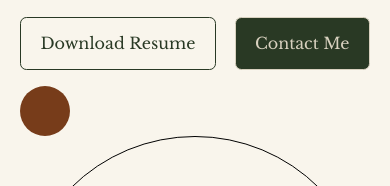
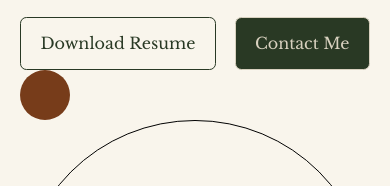
Before and after one commit to alexchanocua/portfolio, a React (Create React App) app: page / in a window 390 px wide. Shown: the part 206-392 px from the top of the page. Built offline with nearby package versions, Linux system fonts and the light colour scheme.

Commit message:
added resume and changed CSS on header

```diff
--- a/src/components/about/About.css
+++ b/src/components/about/About.css
@@ -6,7 +6,6 @@
     display: grid;
     grid-template-columns: 35% 50%;
     gap: 15%;
-    height: 100vh;
     /* justify-content: center; */
 }
 
--- a/src/components/header/CTA.jsx
+++ b/src/components/header/CTA.jsx
@@ -1,5 +1,5 @@
 import React from 'react';
-import CV from '../../assets/cv.pdf';
+import CV from '../../assets/Alejandro_Chanocua_Resume.pdf';
 
 function CTA() {
   return (
--- a/src/components/header/Header.css
+++ b/src/components/header/Header.css
@@ -10,13 +10,12 @@ header {
     border-radius: 50%;
     width: 100px;
     height: 100px;
-    margin-top: 1rem;
 }
 
 .header__container {
     text-align: center;
-    height: 100%;
     position: relative;
+    height: 100vh;
 }
 
 /* ==== CTA styles ==== */
@@ -95,7 +94,11 @@ header {
 /* ==== Media Queries (Medium Devices) ==== */
 @media screen and (max-width: 1024px) {
     header {
-        height: 68vh;
+        height: 100vh;
+    }
+
+    .header__container {
+        height: 100vh;
     }
 }
 
--- a/src/index.css
+++ b/src/index.css
@@ -39,7 +39,7 @@
 
     /* container class */
     --container-width-lg: 75%;
-    --container-width-md: 86;
+    --container-width-md: 86%;
     --container-width-sm: 90%;
 }
 
```
Also changed, not shown: 1 other file (tests, documents, lock files or other folders).
